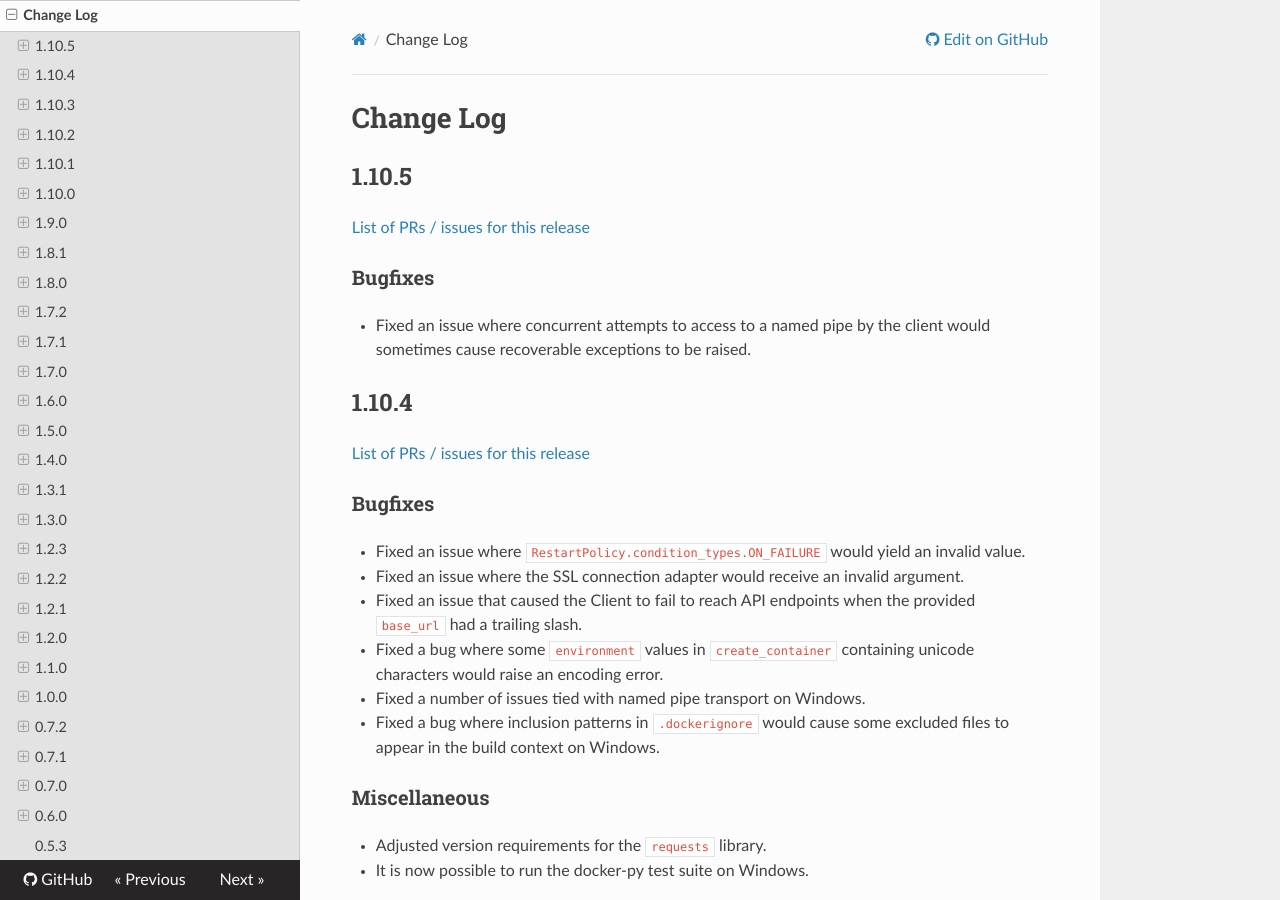
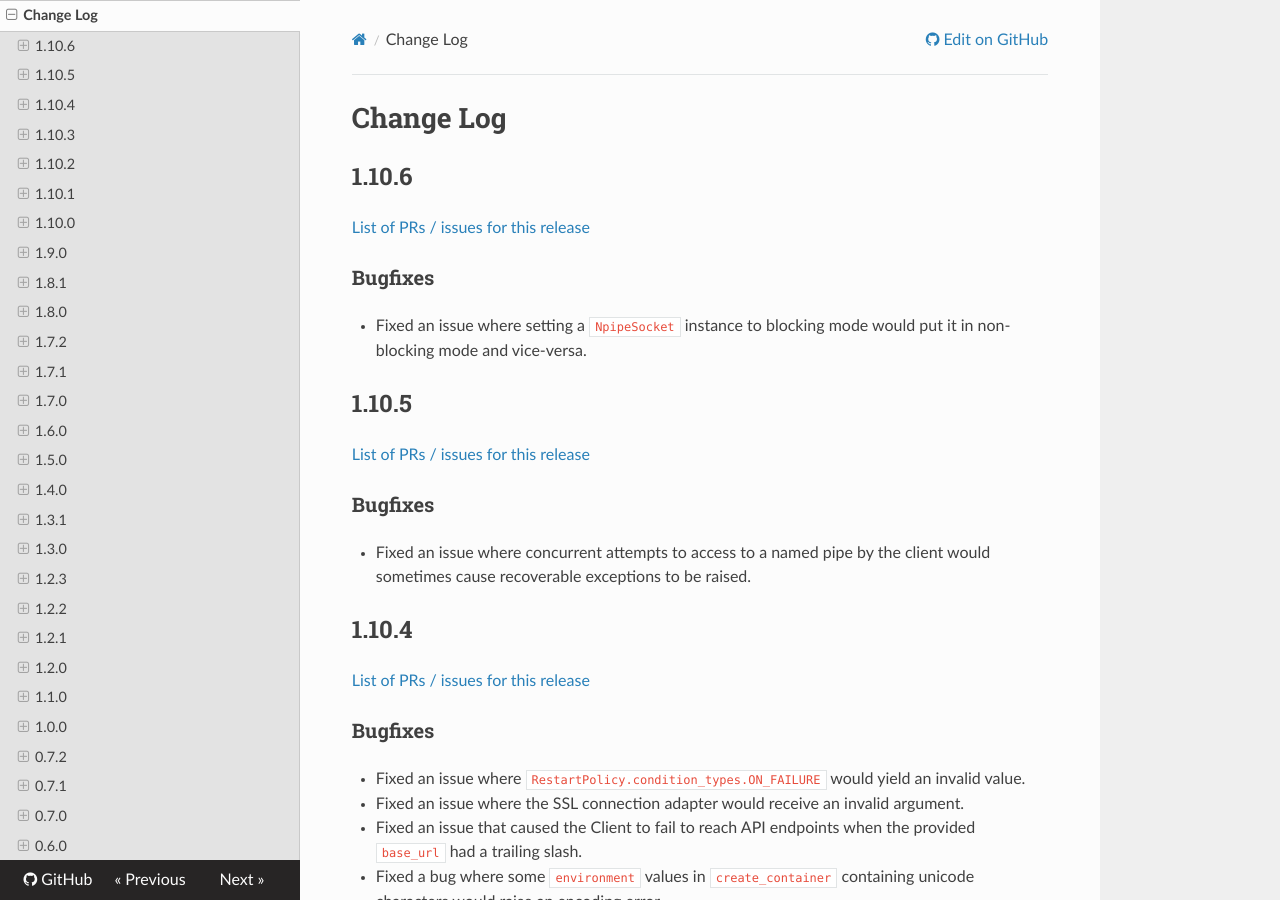
Before and after one commit to docker/docker-py, an MkDocs documentation site: the page built from docs/change_log.md, in a window 1280 px wide and 900 px high. Built offline with MkDocs 1.6.1, drawn with Linux system fonts in a browser that asks for light colours; nearby versions of some CDN libraries; old or Windows-style settings are respelled for this version of MkDocs.

Commit message:
Bumped version to 1.10.6 - Updated changelog
Signed-off-by: Joffrey F <joffrey@docker.com>

```diff
--- a/docker/version.py
+++ b/docker/version.py
@@ -1,2 +1,2 @@
-version = "1.10.5"
+version = "1.10.6"
 version_info = tuple([int(d) for d in version.split("-")[0].split(".")])
--- a/docs/change_log.md
+++ b/docs/change_log.md
@@ -1,10 +1,21 @@
 Change Log
 ==========
+
+1.10.6
+------
+
+[List of PRs / issues for this release](https://github.com/docker/docker-py/milestone/26?closed=1)
+
+### Bugfixes
+
+* Fixed an issue where setting a `NpipeSocket` instance to blocking mode would
+  put it in non-blocking mode and vice-versa.
+
 
 1.10.5
 ------
 
-[List of PRs / issues for this release](https://github.com/docker/docker-py/milestone/24?closed=1)
+[List of PRs / issues for this release](https://github.com/docker/docker-py/milestone/25?closed=1)
 
 ### Bugfixes
 
```
